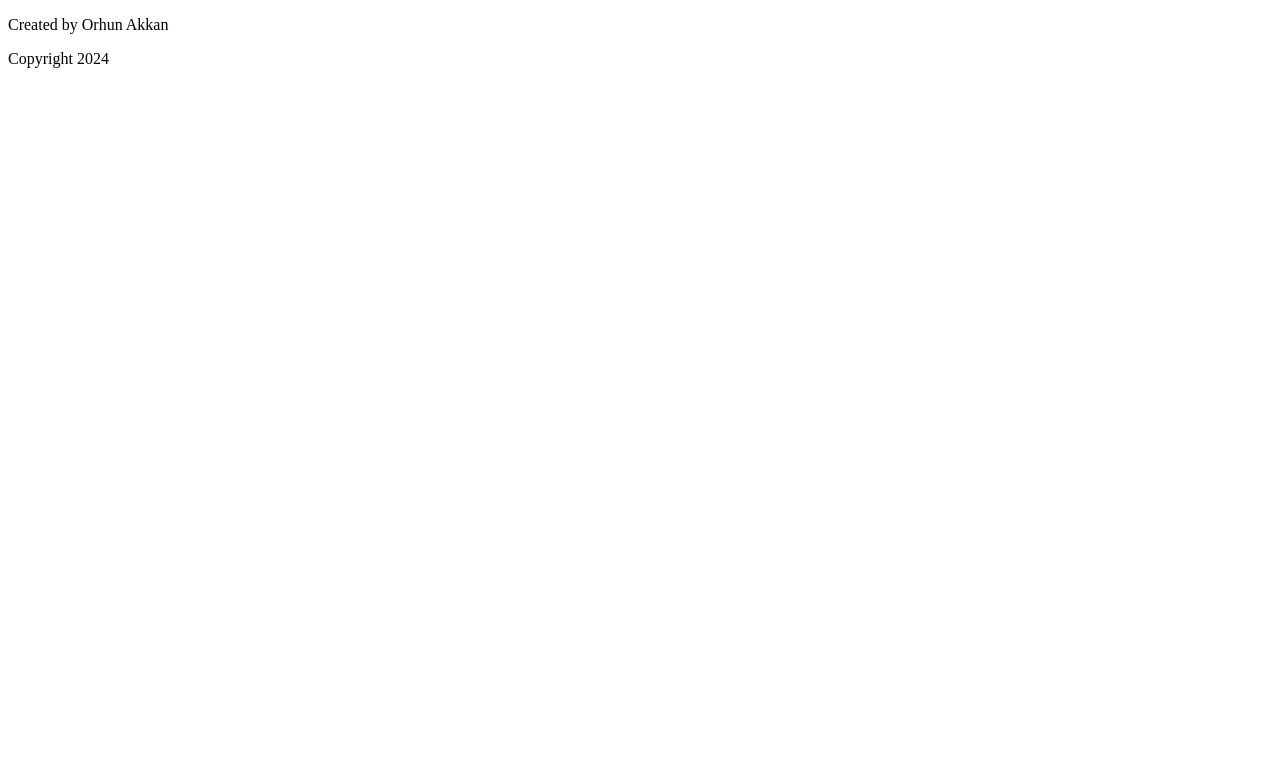
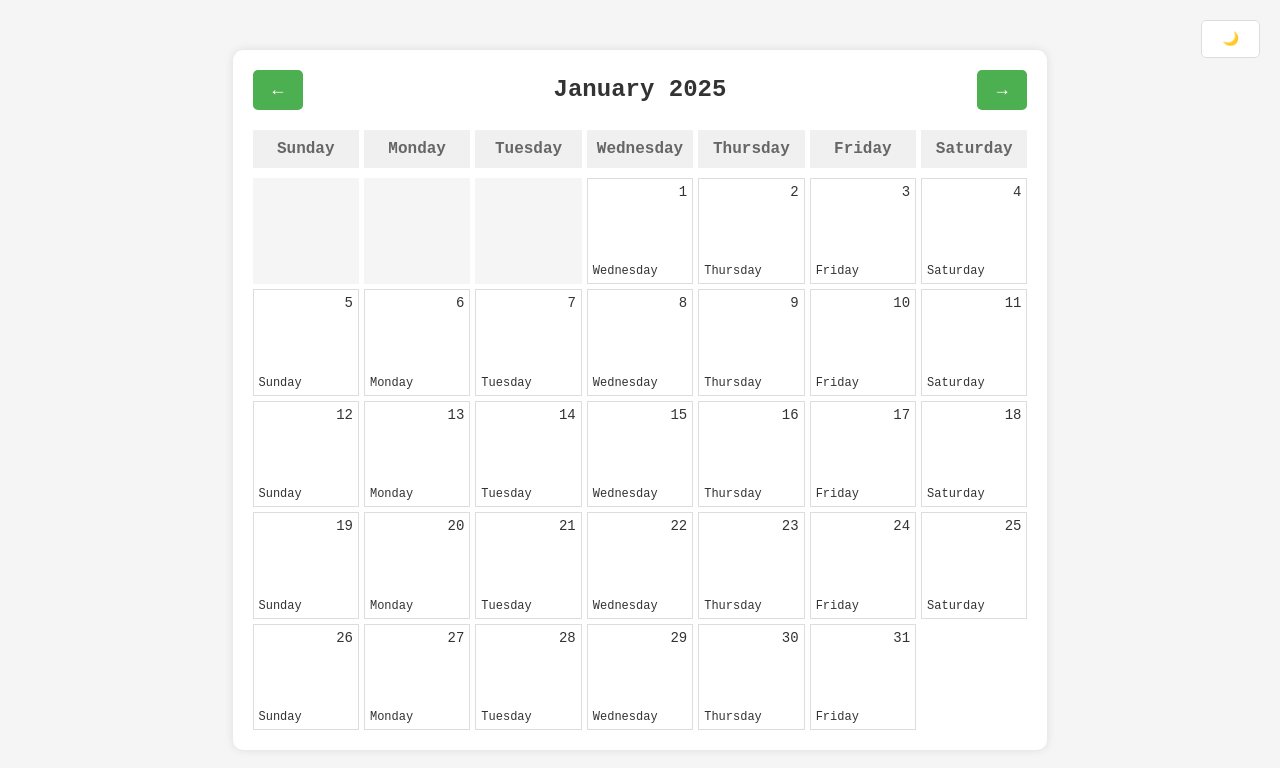
Before and after one commit to orhunakkan/my-react-app, a React (Vite) app: page / in a window 1280 px wide. Shown: the top 768 px of the page. Built offline with nearby package versions, Linux system fonts and the light colour scheme.

Commit message:
a basic calendar app created

```diff
--- a/src/App.css
+++ b/src/App.css
@@ -1,3 +1,55 @@
-#root {
-    --main-bg-color: #ffffff;
+@import url('https://fonts.googleapis.com/css2?family=Fira+Code:wght@500&display=swap');
+
+:root {
+    --bg-primary: #f5f5f5;
+    --bg-secondary: #ffffff;
+    --text-primary: #333333;
+    --text-secondary: #666666;
+    --border-color: #dddddd;
+    --day-hover: #f0f0f0;
+    --weekday-bg: #f0f0f0;
+    --selected-green: #4CAF50;
+    --selected-red: #ff4444;
 }
+
+[data-theme='dark'] {
+    --bg-primary: #1a1a1a;
+    --bg-secondary: #2d2d2d;
+    --text-primary: #ffffff;
+    --text-secondary: #cccccc;
+    --border-color: #404040;
+    --day-hover: #363636;
+    --weekday-bg: #363636;
+    --selected-green: #45a049;
+    --selected-red: #e53935;
+}
+
+* {
+    margin: 0;
+    padding: 0;
+    box-sizing: border-box;
+    font-family: 'Fira Code Medium', monospace;
+}
+
+.App {
+    display: flex;
+    justify-content: center;
+    align-items: center;
+    min-height: 100vh;
+    background-color: var(--bg-primary);
+    color: var(--text-primary);
+    padding: 20px;
+}
+
+.theme-toggle {
+    position: fixed;
+    top: 20px;
+    right: 20px;
+    padding: 10px 20px;
+    border-radius: 5px;
+    background-color: var(--bg-secondary);
+    color: var(--text-primary);
+    border: 1px solid var(--border-color);
+    cursor: pointer;
+    font-family: 'Fira Code Medium', monospace;
+}
--- a/src/App.tsx
+++ b/src/App.tsx
@@ -1,28 +1,15 @@
-import './App.css'
+import './App.css';
+import Calendar from './Calendar';
+import { ThemeProvider } from './ThemeContext';
 
 function App() {
-
-    const name = "Orhun Akkan";
-    const year = new Date().getFullYear();
-
-    return (
-        <>
-            <p>Created by {name}</p>
-            <p>Copyright {year}</p>
-        </>
-    )
-
-    return (
-        <>
-            <h1>Vite + React</h1>
-            <h1>My New Heading</h1>
-            <ul>
-                <li>Item 1</li>
-                <li>Item 2</li>
-                <li>Item 3</li>
-            </ul>
-        </>
-    )
+  return (
+    <ThemeProvider>
+      <div className="App">
+        <Calendar />
+      </div>
+    </ThemeProvider>
+  );
 }
 
-export default App
+export default App;
--- /dev/null
+++ b/src/Calendar.css
@@ -0,0 +1,90 @@
+.calendar-container {
+    padding: 20px;
+    max-width: 1000px;
+    margin: 0 auto;
+    background-color: var(--bg-secondary);
+    border-radius: 10px;
+    box-shadow: 0 0 10px rgba(0, 0, 0, 0.1);
+}
+
+.calendar-header {
+    display: flex;
+    justify-content: space-between;
+    align-items: center;
+    margin-bottom: 20px;
+}
+
+.calendar-header button {
+    padding: 10px 20px;
+    font-size: 18px;
+    background-color: var(--selected-green);
+    color: white;
+    border: none;
+    border-radius: 5px;
+    cursor: pointer;
+    font-family: 'Fira Code Medium', monospace;
+}
+
+.weekdays {
+    display: grid;
+    grid-template-columns: repeat(7, 1fr);
+    gap: 5px;
+    margin-bottom: 10px;
+}
+
+.weekday {
+    text-align: center;
+    font-weight: bold;
+    padding: 10px;
+    background-color: var(--weekday-bg);
+    color: var(--text-secondary);
+}
+
+.days-grid {
+    display: grid;
+    grid-template-columns: repeat(7, 1fr);
+    gap: 5px;
+}
+
+.day {
+    aspect-ratio: 1;
+    border: 1px solid var(--border-color);
+    position: relative;
+    cursor: pointer;
+    padding: 5px;
+    background-color: var(--bg-secondary);
+    color: var(--text-primary);
+}
+
+.day:hover {
+    background-color: var(--day-hover);
+}
+
+.day.empty {
+    background-color: var(--bg-primary);
+    border: none;
+}
+
+.day.selected {
+    background-color: var(--selected-green);
+    color: white;
+}
+
+.day.red {
+    background-color: var(--selected-red);
+    color: white;
+}
+
+.day-number {
+    position: absolute;
+    top: 5px;
+    right: 5px;
+    font-size: 14px;
+}
+
+.day-name {
+    position: absolute;
+    bottom: 5px;
+    left: 5px;
+    font-size: 12px;
+}
--- /dev/null
+++ b/src/Calendar.tsx
@@ -0,0 +1,112 @@
+import { useState, useEffect } from 'react';
+import { useTheme } from './ThemeContext';
+import './Calendar.css';
+
+const months = [
+    'January', 'February', 'March', 'April', 'May', 'June',
+    'July', 'August', 'September', 'October', 'November', 'December'
+];
+
+const weekDays = ['Sunday', 'Monday', 'Tuesday', 'Wednesday', 'Thursday', 'Friday', 'Saturday'];
+
+interface DayState {
+    isSelected: boolean;
+    isRed: boolean;
+}
+
+const Calendar = () => {
+    const { isDarkMode, toggleTheme } = useTheme();
+    const [currentMonthIndex, setCurrentMonthIndex] = useState(0);
+    const [dayStates, setDayStates] = useState<{ [key: string]: DayState }>(() => {
+        const saved = localStorage.getItem('dayStates');
+        return saved ? JSON.parse(saved) : {};
+    });
+
+    useEffect(() => {
+        localStorage.setItem('dayStates', JSON.stringify(dayStates));
+    }, [dayStates]);
+
+    const handleDayClick = (month: number, day: number) => {
+        const key = `${month}-${day}`;
+        setDayStates(prev => ({
+            ...prev,
+            [key]: {
+                isSelected: !prev[key]?.isRed && !prev[key]?.isSelected,
+                isRed: false
+            }
+        }));
+    };
+
+    const handleDayDoubleClick = (month: number, day: number) => {
+        const key = `${month}-${day}`;
+        setDayStates(prev => ({
+            ...prev,
+            [key]: {
+                isSelected: false,
+                isRed: true
+            }
+        }));
+    };
+
+    const getDayOfWeek = (day: number, month: number, year: number) => {
+        const date = new Date(year, month, day);
+        return weekDays[date.getDay()];
+    };
+
+    const navigateMonth = (direction: 'prev' | 'next') => {
+        setCurrentMonthIndex(prev => {
+            if (direction === 'next') {
+                return prev === 11 ? 0 : prev + 1;
+            }
+            return prev === 0 ? 11 : prev - 1;
+        });
+    };
+
+    const month = months[currentMonthIndex];
+    const daysInCurrentMonth = new Date(2025, currentMonthIndex + 1, 0).getDate();
+    const firstDayOfMonth = new Date(2025, currentMonthIndex, 1).getDay();
+
+    return (
+        <div className="calendar-container">
+            <button className="theme-toggle" onClick={toggleTheme}>
+                {isDarkMode ? '☀️' : '🌙'}
+            </button>
+            <div className="calendar-header">
+                <button onClick={() => navigateMonth('prev')}>&larr;</button>
+                <h2>{month} 2025</h2>
+                <button onClick={() => navigateMonth('next')}>&rarr;</button>
+            </div>
+            <div className="weekdays">
+                {weekDays.map(day => (
+                    <div key={day} className="weekday">{day}</div>
+                ))}
+            </div>
+            <div className="days-grid">
+                {[...Array(firstDayOfMonth)].map((_, index) => (
+                    <div key={`empty-${index}`} className="day empty"></div>
+                ))}
+                {Array.from({ length: daysInCurrentMonth }, (_, index) => {
+                    const day = index + 1;
+                    const key = `${currentMonthIndex + 1}-${day}`;
+                    const state = dayStates[key];
+                    return (
+                        <div
+                            key={day}
+                            className={`day ${state?.isSelected ? 'selected' : ''} ${state?.isRed ? 'red' : ''}`}
+                            onClick={() => handleDayClick(currentMonthIndex + 1, day)}
+                            onDoubleClick={() => handleDayDoubleClick(currentMonthIndex + 1, day)}
+                            title={getDayOfWeek(day, currentMonthIndex, 2025)}
+                        >
+                            <span className="day-number">{day}</span>
+                            <span className="day-name">
+                                {getDayOfWeek(day, currentMonthIndex, 2025)}
+                            </span>
+                        </div>
+                    );
+                })}
+            </div>
+        </div>
+    );
+};
+
+export default Calendar;
--- /dev/null
+++ b/src/ThemeContext.tsx
@@ -0,0 +1,36 @@
+import { createContext, useContext, useState, useEffect } from 'react';
+
+type ThemeContextType = {
+    isDarkMode: boolean;
+    toggleTheme: () => void;
+};
+
+const ThemeContext = createContext<ThemeContextType | undefined>(undefined);
+
+export function ThemeProvider({ children }: { children: React.ReactNode }) {
+    const [isDarkMode, setIsDarkMode] = useState(() => {
+        const saved = localStorage.getItem('theme');
+        return saved === 'dark';
+    });
+
+    useEffect(() => {
+        localStorage.setItem('theme', isDarkMode ? 'dark' : 'light');
+        document.body.setAttribute('data-theme', isDarkMode ? 'dark' : 'light');
+    }, [isDarkMode]);
+
+    const toggleTheme = () => setIsDarkMode(!isDarkMode);
+
+    return (
+        <ThemeContext.Provider value={{ isDarkMode, toggleTheme }}>
+            {children}
+        </ThemeContext.Provider>
+    );
+}
+
+export const useTheme = () => {
+    const context = useContext(ThemeContext);
+    if (context === undefined) {
+        throw new Error('useTheme must be used within a ThemeProvider');
+    }
+    return context;
+};
```
